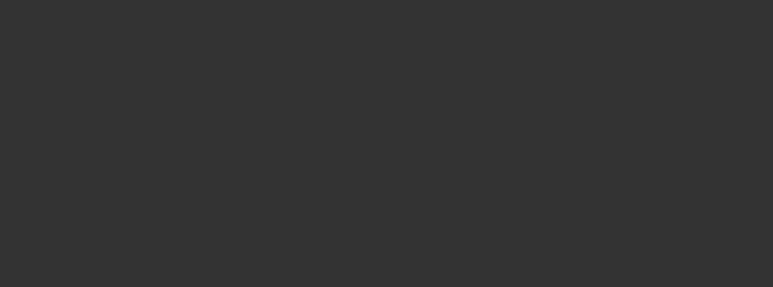
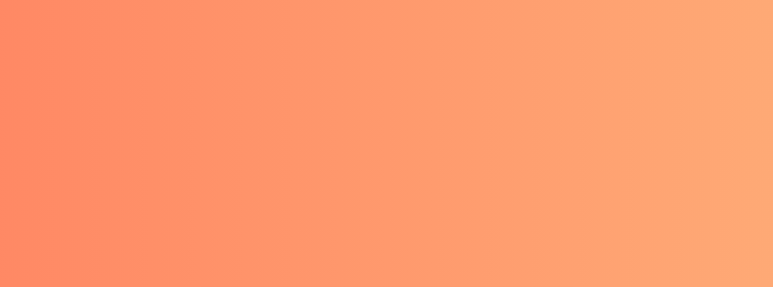
Before and after one commit to OmobolajiDurojaiye/Todo-app-part-1, a plain HTML site: page index.html in a window 1280 px wide. Shown: the top 287 px of the page, without its empty margins (253-1026 px from the left). Drawn offline with Linux system fonts and the light colour scheme.

Commit message:
changed background color

```diff
--- a/style.css
+++ b/style.css
@@ -7,9 +7,8 @@
 body {
   font-family: "Arial", sans-serif;
   padding: 20px;
-  /* background: linear-gradient(to right, #ff7e5f, #feb47b);
-   */
-  background-color: #333;
+  background: linear-gradient(to right, #ff7e5f, #feb47b);
+  /* background-color: #333; */
   display: flex;
   justify-content: center;
   align-items: center;
```
